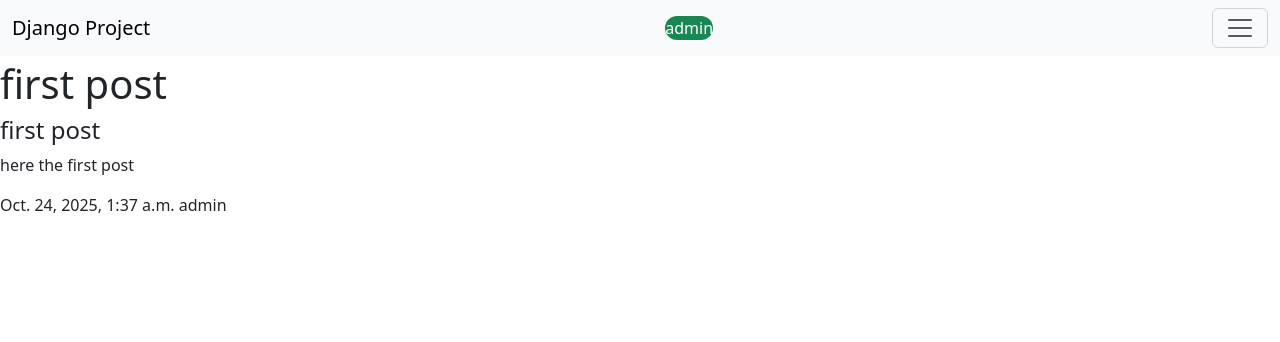
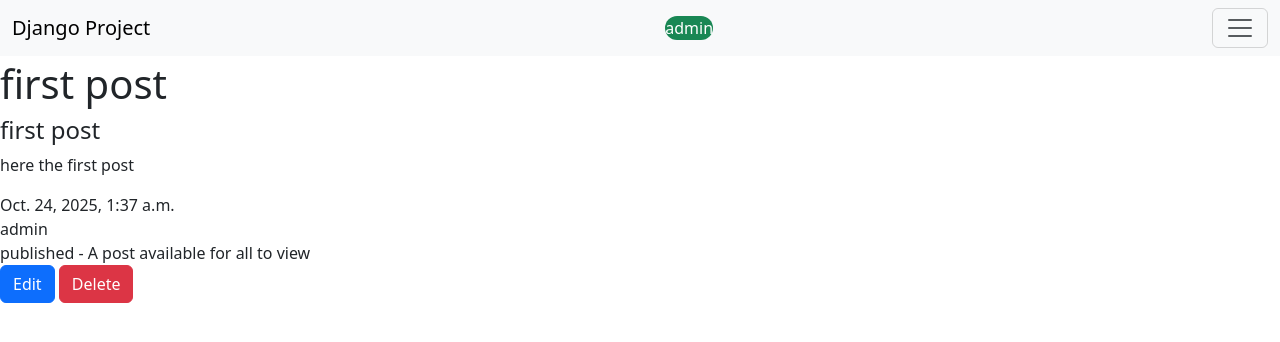
Before and after one commit to Michael-Kratz/blog, a Django app: page /posts/detail/1/ in a window 1280 px wide. Shown: the top 342 px of the page. Run offline with Django 5.2, Linux system fonts and the light colour scheme; a user stored in the database is signed in; data comes from the database, SQL or seed files in the repository; both versions use the stored data as it was after the commit.

Commit message:
113 3rd assignment

```diff
--- a/posts/models.py
+++ b/posts/models.py
@@ -30,3 +30,11 @@ class Post(models.Model):
 
     def get_deferred_fields(self):
         return reverse("post_detail", args=[self.id])
+
+    def get_absolute_url(self):
+        """Canonical URL for a Post instance.
+
+        Django's CreateView will call this method on the saved model instance
+        (if present) to determine where to redirect after a successful save.
+        """
+        return reverse("post_detail", args=[self.id])
--- a/posts/urls.py
+++ b/posts/urls.py
@@ -1,7 +1,10 @@
 from django.urls import path
-from .views import PostListView, PostDetailView
+from .views import PostListView, PostDetailView, PostCreateView, PostUpdateView, PostDeleteView
 
 urlpatterns = [
     path("", PostListView.as_view(), name="post"),
     path("detail/<int:pk>/", PostDetailView.as_view(), name="post_detail"),
+    path("new/", PostCreateView.as_view(), name="post_create"),
+    path("edit/<int:pk>/", PostUpdateView.as_view(), name="post_edit"),
+    path("delete/<int:pk>/", PostDeleteView.as_view(), name="post_delete"),
 ]
--- a/posts/views.py
+++ b/posts/views.py
@@ -1,14 +1,58 @@
-from django.shortcuts import render
-from django.views.generic import ListView, DetailView
-from .models import Post
+from django.urls import reverse_lazy
+from django.views.generic import ListView, DetailView, CreateView, UpdateView, DeleteView
+from .models import Post, Status
+from django.contrib.auth.mixins import LoginRequiredMixin, UserPassesTestMixin
 
 # Create your views here.
 class PostListView(ListView):
     template_name = "posts/list.html"
-    model = Post
+    # model = Post
+    published_status = Status.objects.get(name="published")
+    queryset = Post.objects.filter(status=published_status).order_by("created_on").reverse()
     context_object_name = "posts"
 
-class PostDetailView(DetailView):
+    def get_context_data(self, **kwargs):
+        context = super().get_context_data(**kwargs)
+        number = [1, 2, 3, 4, 5]
+        flag = True
+        context["number"] = number
+        context["flag"] = flag
+        print(context)
+        return context
+
+
+
+class PostDetailView(LoginRequiredMixin, DetailView):
     template_name = "posts/detail.html"
     model = Post
     context_object_name = "detailed"
+
+class PostCreateView(LoginRequiredMixin, CreateView):
+    template_name = "posts/new.html"
+    model = Post
+    fields = ["title", "subtitle", "body", "status"]
+
+    def form_valid(self, form):
+        form.instance.author = self.request.user
+        return super().form_valid(form)
+
+class PostUpdateView(LoginRequiredMixin, UserPassesTestMixin, UpdateView):
+    template_name = "posts/edit.html"
+    model = Post
+    fields = ["title", "subtitle", "body", "status"]
+
+    def test_func(self):
+        post = self.get_object()
+        if self.request.user.is_authenticated:
+            return self.request.user == post.author
+
+
+class PostDeleteView(LoginRequiredMixin, UserPassesTestMixin, DeleteView):
+    template_name = "posts/delete.html"
+    model = Post
+    success_url = reverse_lazy("post")
+
+    def test_func(self):
+        post = self.get_object()
+        if self.request.user.is_authenticated:
+            return self.request.user == post.author
--- a/templates/navbar.html
+++ b/templates/navbar.html
@@ -22,7 +22,13 @@
           <li class="nav-item">
             <a class="nav-link" href="{% url 'about' %}">About</a>
           </li>
+          <li class="nav-item">
+            <a class="nav-link" href="{% url 'post' %}">Post</a>
+          </li>
           {% if user.is_authenticated %}
+            <li class="nav-item">
+              <a class="nav-link" href="{% url 'post_create' %}">New</a>
+            </li>
             <li class="nav-item">
               <form action="{% url 'logout' %}" method="post">
                 {% csrf_token %}
@@ -37,9 +43,6 @@
               <a class="nav-link" href="{% url 'signup' %}">Sign Up</a>
             </li>
           {% endif %}
-          <li class="nav-item">
-            <a class="nav-link" href="{% url 'post' %}">Post</a>
-          </li>
         </ul>
       </div>
     </div>
--- a/templates/pages/about.html
+++ b/templates/pages/about.html
@@ -10,7 +10,7 @@
 {% block content %}
 <h1>About Page</h1>
 <p>I'm 33 years old and currently working at a casino as a slot technician. I
-      love playing video games. i will be moving to Florda end of January. I
+      love playing video games. i will be moving to Florda end of January and will be going to Disney college program. I
       love sport cars. I'm currently driving a Mini Cooper JCW but my dream car
       is to get a nissan GTR or 370z.</p>
 {% endblock content %}
--- a/templates/posts/detail.html
+++ b/templates/posts/detail.html
@@ -10,6 +10,14 @@
         <h4>{{ detailed.subtitle }}</h4>
         <p>{{ detailed.body }}</p>
         <span> {{ detailed.created_on }}</span>
+        <br>
         <span>{{ detailed.author }}</span>
+        <br>
+        <span>{{ detailed.status }}</span>
+        <br>
+        {% if user.is_authenticated and user == detailed.author %}
+            <a href="{% url 'post_edit' detailed.id %}" class="btn btn-primary">Edit</a>
+            <a href="{% url 'post_delete' detailed.id %}" class="btn btn-danger">Delete</a>
+        {% endif %}
     </div>
 {% endblock %}
--- a/templates/posts/list.html
+++ b/templates/posts/list.html
@@ -12,6 +12,8 @@
                 <h5>Title:{{ item.title }}</h5>
                 <p>Body: {{ item.body|truncatechars:10 }}</p>
                 <span><strong>Author: {{ item.author }}</strong></span>
+                <br>
+                <span><strong>Status: {{ item.status }}</strong></span>
                 <br/>
                 <a href="{% url 'post_detail' item.id %}">Continue reading...</a>
             </div>
```
Also changed, not shown: templates/posts/delete.html (+16 -0 lines), templates/posts/edit.html (+17 -0 lines), templates/posts/new.html (+17 -0 lines), db.sqlite3.
